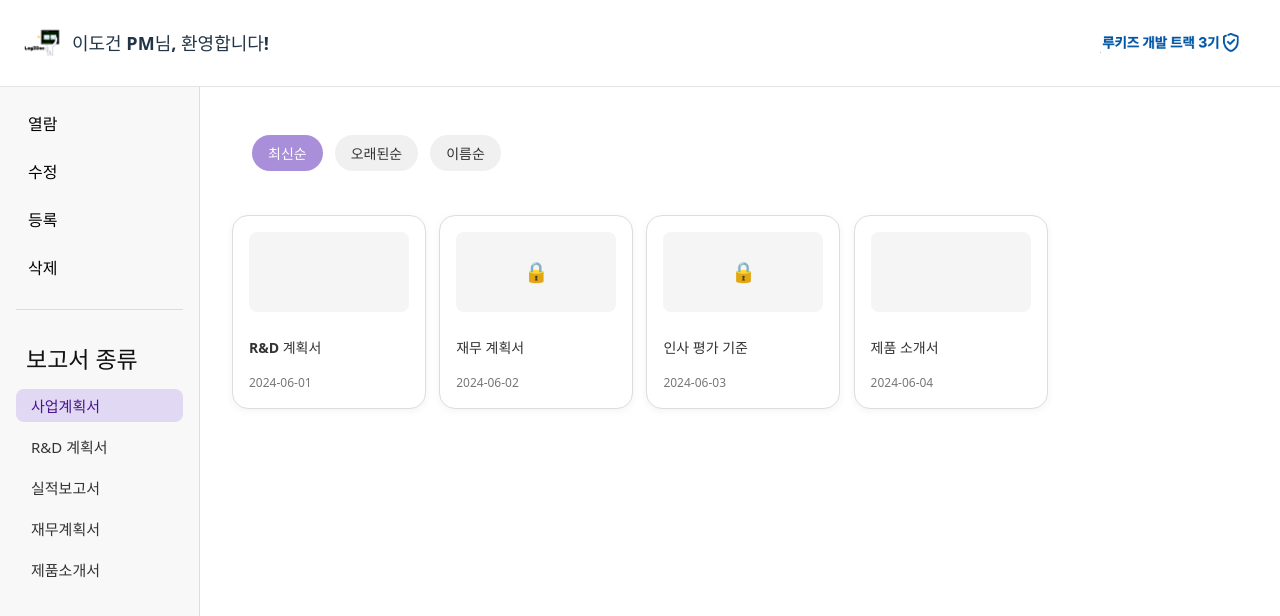
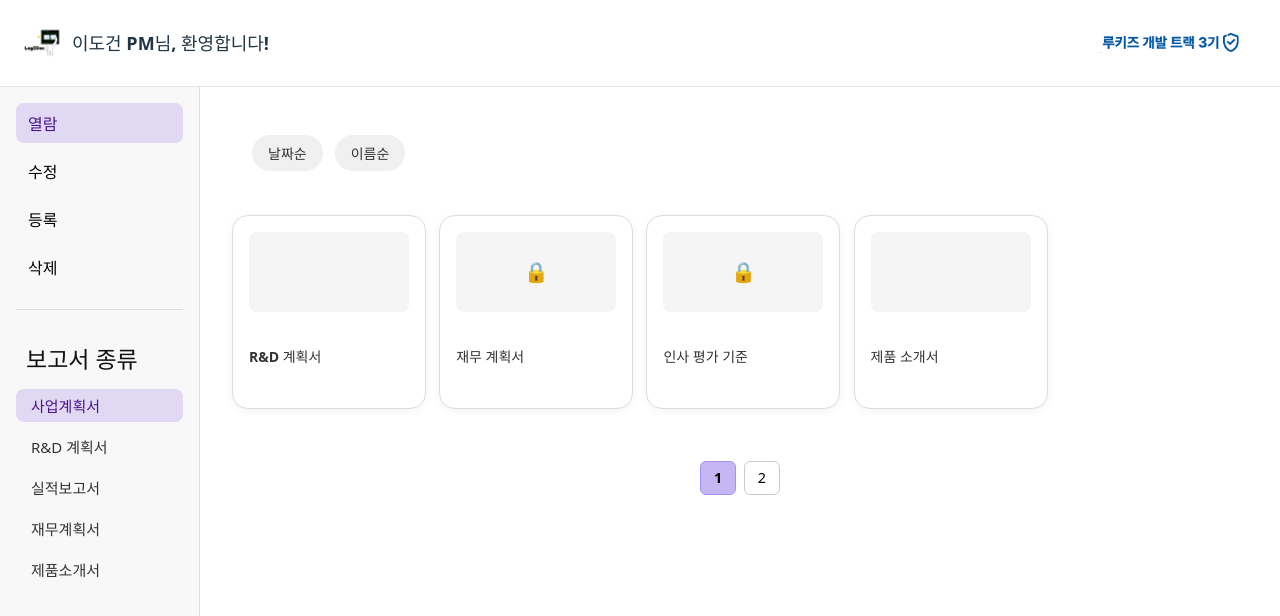
Before and after one commit to SKRookiesMiniProject3/Frontend, a React (Vite) app: page / in a window 1280 px wide. Shown: the top 616 px of the page. Built offline with nearby package versions, Linux system fonts and the light colour scheme.

Commit message:
[feat] 보고서 pagination추가

```diff
--- a/src/components/DocumentGrid.jsx
+++ b/src/components/DocumentGrid.jsx
@@ -3,23 +3,28 @@ import React from 'react';
 import DocumentCard from './DocumentCard';
 import styles from './DocumentGrid.module.css';
 
-const dummyData = [
-  { title: 'R&D 계획서', updatedAt: '2024-06-01', locked: false },
-  { title: '재무 계획서', updatedAt: '2024-06-02', locked: true },
-  { title: '인사 평가 기준', updatedAt: '2024-06-03', locked: true },
-  { title: '제품 소개서', updatedAt: '2024-06-04', locked: false },
-];
+const DocumentGrid = ({ documents = [], mode = "view" }) => {
+  const handleClickCard = (doc) => {
+    if (mode === "view") {
+      // 권한 확인 → 열람 페이지 or 모달
+      console.log("문서 열람:", doc.title);
+    } else if (mode === "edit") {
+      // 수정 폼 띄우기
+      console.log("수정 모드:", doc.title);
+    } else if (mode === "delete") {
+      if (window.confirm("정말 삭제하시겠습니까?")) {
+        console.log("삭제됨:", doc.title);
+        // 삭제 API 호출 예정
+      }
+    }
+  };
 
-const DocumentGrid = () => {
   return (
     <div className={styles.grid}>
-      {dummyData.map((doc, index) => (
-        <DocumentCard
-          key={index}
-          title={doc.title}
-          updatedAt={doc.updatedAt}
-          locked={doc.locked}
-        />
+      {documents.map((doc, idx) => (
+        <div key={idx} className={styles.card} onClick={() => handleClickCard(doc)}>
+          <DocumentCard {...doc} />
+        </div>
       ))}
     </div>
   );
--- /dev/null
+++ b/src/components/FilterTabs.jsx
@@ -0,0 +1,23 @@
+import React, { useState } from 'react';
+import styles from './FilterTabs.module.css'; // 스타일 그대로 사용
+
+const FilterTabs = () => {
+  const sortOptions = ['날짜순','이름순'];
+  const [selected, setSelected] = useState('최신순');
+
+  return (
+    <div className={styles.filterContainer}>
+      {sortOptions.map((option) => (
+        <button
+          key={option}
+          className={`${styles.tab} ${selected === option ? styles.active : ''}`}
+          onClick={() => setSelected(option)}
+        >
+          {option}
+        </button>
+      ))}
+    </div>
+  );
+};
+
+export default FilterTabs;
--- /dev/null
+++ b/src/components/Pagination.jsx
@@ -0,0 +1,24 @@
+import React from "react";
+import styles from "./Pagination.module.css";
+
+const Pagination = ({ currentPage, totalPages, onPageChange }) => {
+  const pages = Array.from({ length: totalPages }, (_, idx) => idx + 1);
+
+  return (
+    <div className={styles.pagination}>
+      {pages.map((page) => (
+        <button
+          key={page}
+          className={`${styles.pageButton} ${
+            page === currentPage ? styles.active : ""
+          }`}
+          onClick={() => onPageChange(page)}
+        >
+          {page}
+        </button>
+      ))}
+    </div>
+  );
+};
+
+export default Pagination;
--- /dev/null
+++ b/src/components/Pagination.module.css
@@ -0,0 +1,25 @@
+.pagination {
+  margin-top: 2rem;
+  display: flex;
+  justify-content: center;
+  gap: 0.5rem;
+}
+
+.pageButton {
+  background-color: white;
+  border: 1px solid #ccc;
+  padding: 0.4rem 0.8rem;
+  border-radius: 6px;
+  cursor: pointer;
+  font-size: 0.9rem;
+}
+
+.pageButton:hover {
+  background-color: #f0f0f0;
+}
+
+.active {
+  background-color: #c7b6f4;
+  border-color: #a390f4;
+  font-weight: bold;
+}
--- a/src/pages/DocumentViewer.jsx
+++ b/src/pages/DocumentViewer.jsx
@@ -1,23 +1,80 @@
-import React from 'react';
+import React, { useState, useEffect } from 'react';
 import Header from '../components/Header';
 import Sidebar from '../components/Sidebar';
-import FilterTabs from '../components/SortTabs';
+import FilterTabs from '../components/FilterTabs';
 import DocumentGrid from '../components/DocumentGrid';
-// import Pagination from '../components/Pagination';
+import UploadModal from '../components/UploadModal';
+import Pagination from '../components/Pagination';
 import './DocumentViewer.css';
 
+const dummyDocuments = [
+  { id: 1, title: 'R&D 계획서', date: '2024-06-01', locked: false },
+  { id: 2, title: '재무 계획서', date: '2024-06-02', locked: true },
+  { id: 3, title: '인사 평가 기준', date: '2024-06-03', locked: true },
+  { id: 4, title: '제품 소개서', date: '2024-06-04', locked: false },
+  { id: 5, title: '기술 로드맵', date: '2024-06-05', locked: true },
+  { id: 6, title: '위기 대응 매뉴얼', date: '2024-06-06', locked: true },
+  { id: 7, title: '고객 응대 매뉴얼', date: '2024-06-07', locked: false },
+  { id: 8, title: '법률 문서', date: '2024-06-08', locked: true },
+];
+
 const DocumentViewer = () => {
+  const [activeMode, setActiveMode] = useState("열람");
+  const [showUploadModal, setShowUploadModal] = useState(false);
+
+  const [currentPage, setCurrentPage] = useState(1);
+  const documentsPerPage = 4;
+
+  const totalPages = Math.ceil(dummyDocuments.length / documentsPerPage);
+
+  const paginatedDocs = dummyDocuments.slice(
+    (currentPage - 1) * documentsPerPage,
+    currentPage * documentsPerPage
+  );
+
+  // 등록 모드일 경우 모달 열기
+  useEffect(() => {
+    if (activeMode === "등록") {
+      setShowUploadModal(true);
+    } else {
+      setShowUploadModal(false);
+    }
+  }, [activeMode]);
+
+  const handleCloseModal = () => {
+    setShowUploadModal(false);
+    setActiveMode("열람");
+  };
+
+  const handleUpload = ({ title, file }) => {
+    console.log("업로드된 문서:", title, file);
+    setShowUploadModal(false);
+    setActiveMode("열람");
+  };
+
+  const handlePageChange = (page) => {
+    setCurrentPage(page);
+  };
+
   return (
     <div className="viewer-container">
       <Header />
       <div className="main-content">
-        <Sidebar />
+        <Sidebar selectedMode={activeMode} onSelectMode={setActiveMode} />
         <div className="content-area">
           <FilterTabs />
-          <DocumentGrid />
-          {/* <Pagination /> */}
+          <DocumentGrid documents={paginatedDocs} />
+          <Pagination
+            currentPage={currentPage}
+            totalPages={totalPages}
+            onPageChange={handlePageChange}
+          />
         </div>
       </div>
+
+      {showUploadModal && (
+        <UploadModal onClose={handleCloseModal} onUpload={handleUpload} />
+      )}
     </div>
   );
 };
```
